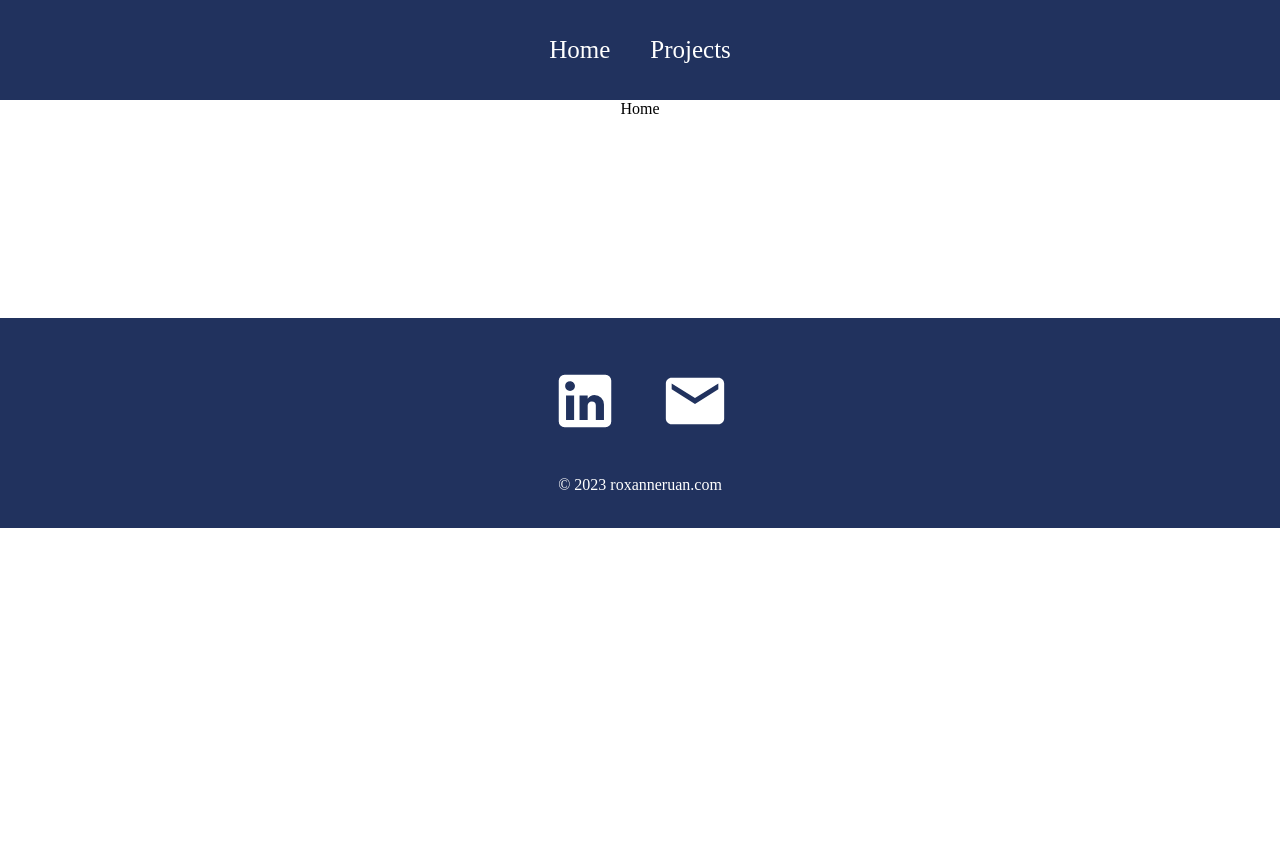
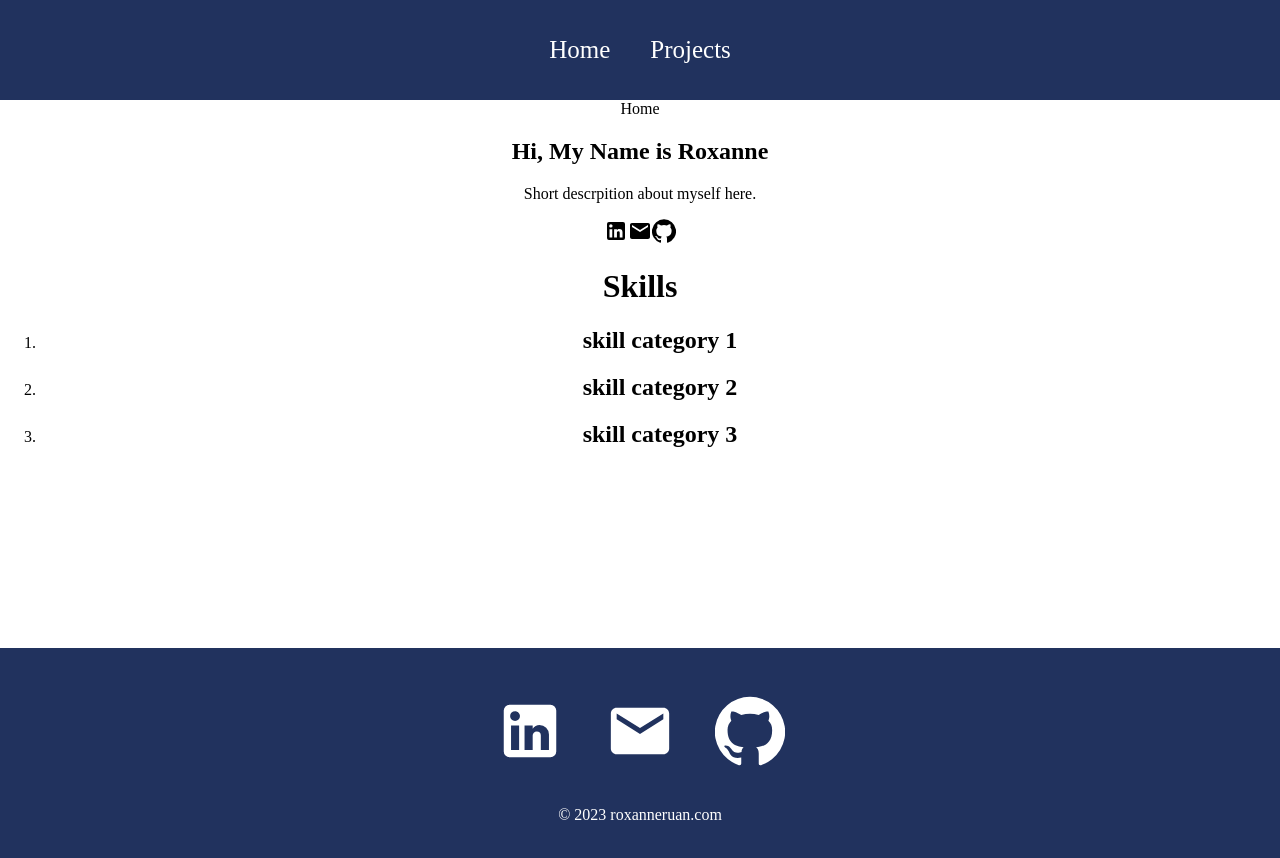
Before and after one commit to roxanneruan/ReactJS-Website, a React (Create React App) app: page / in a window 1280 px wide. Before the commit the page ends 800 px from the top, so only its background shows below. Built offline with nearby package versions, Linux system fonts and the light colour scheme.

Commit message:
Initial Home setup

```diff
--- a/src/Pages/Home.js
+++ b/src/Pages/Home.js
@@ -1,9 +1,47 @@
 import React from 'react'
+import LinkedInIcon from '@material-ui/icons/LinkedIn'
+import EmailIcon from '@material-ui/icons/Email'
+import GithubIcon from '@material-ui/icons/GitHub'
 
 function Home() {
   return (
-    <div>Home</div>
+    <div className="home">Home
+      <div className="about">
+        <h2> Hi, My Name is Roxanne</h2>
+        <div className="prompt">
+        <p> Short descrpition about myself here.</p>
+        <LinkedInIcon />
+        <EmailIcon />
+        <GithubIcon />
+
+        </div>
+      </div>
+      <div className="skills">
+        <h1> Skills </h1>
+        <ol className="list">
+          <li className="item">
+            <h2> skill category 1</h2>
+            <span>
+
+            </span>
+          </li>
+          <li className="item">
+            <h2> skill category 2</h2>
+            <span>
+
+            </span>
+          </li>
+          <li className="item">
+            <h2> skill category 3</h2>
+            <span>
+
+            </span>
+          </li>
+        </ol>
+      </div>
+    </div>
   )
 }
+// <ol> is ordered list
 
 export default Home
--- a/src/components/Footer.js
+++ b/src/components/Footer.js
@@ -2,6 +2,7 @@
 import React from 'react'
 import EmailIcon from '@material-ui/icons/Email'
 import LinkedInIcon from '@material-ui/icons/LinkedIn'
+import GitHubIcon from '@material-ui/icons/GitHub'
 import '../styles/Footer.css'
 
 function Footer() {
@@ -10,6 +11,7 @@ function Footer() {
       <div className="socialMedia">
         <LinkedInIcon />
         <EmailIcon />
+        <GitHubIcon />
       </div>
       <p> &copy; 2023 roxanneruan.com</p>
     </div>
```
